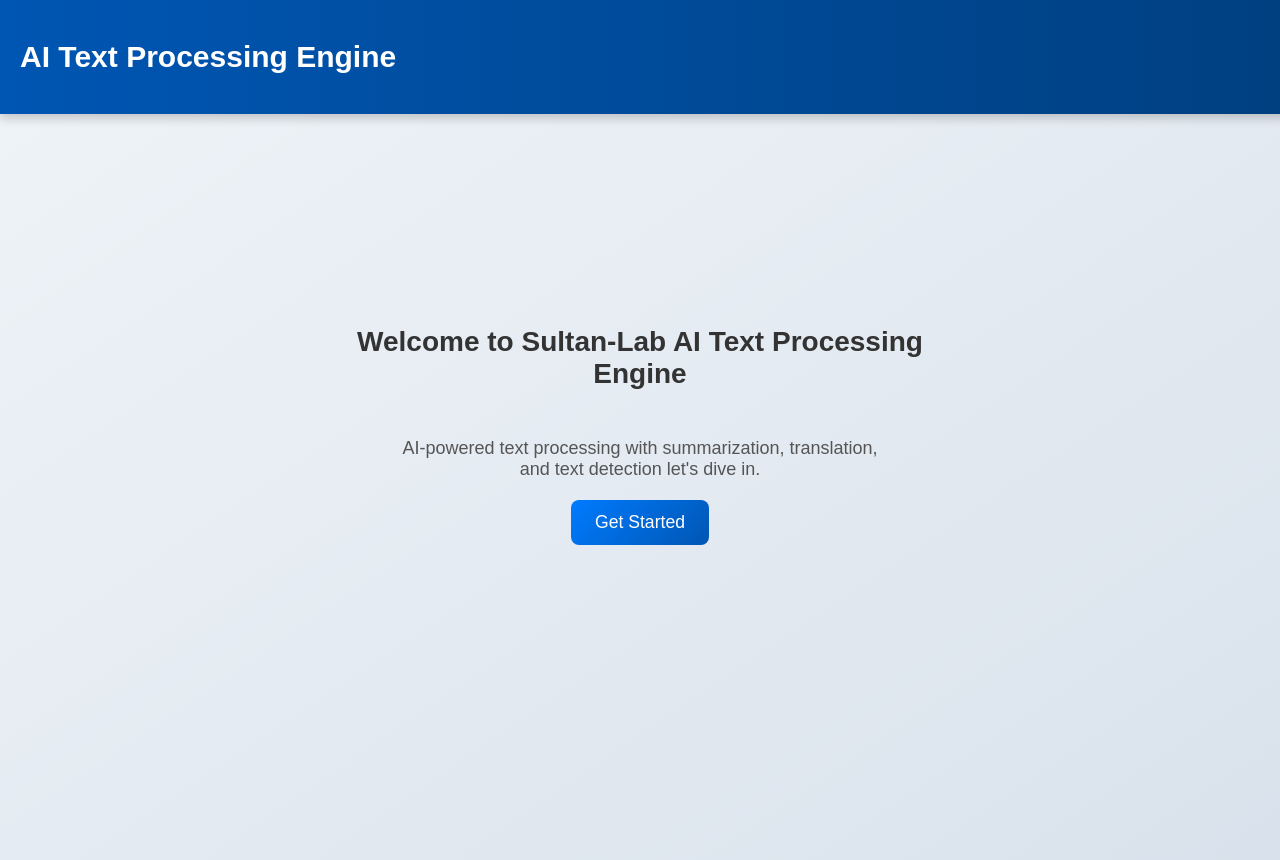
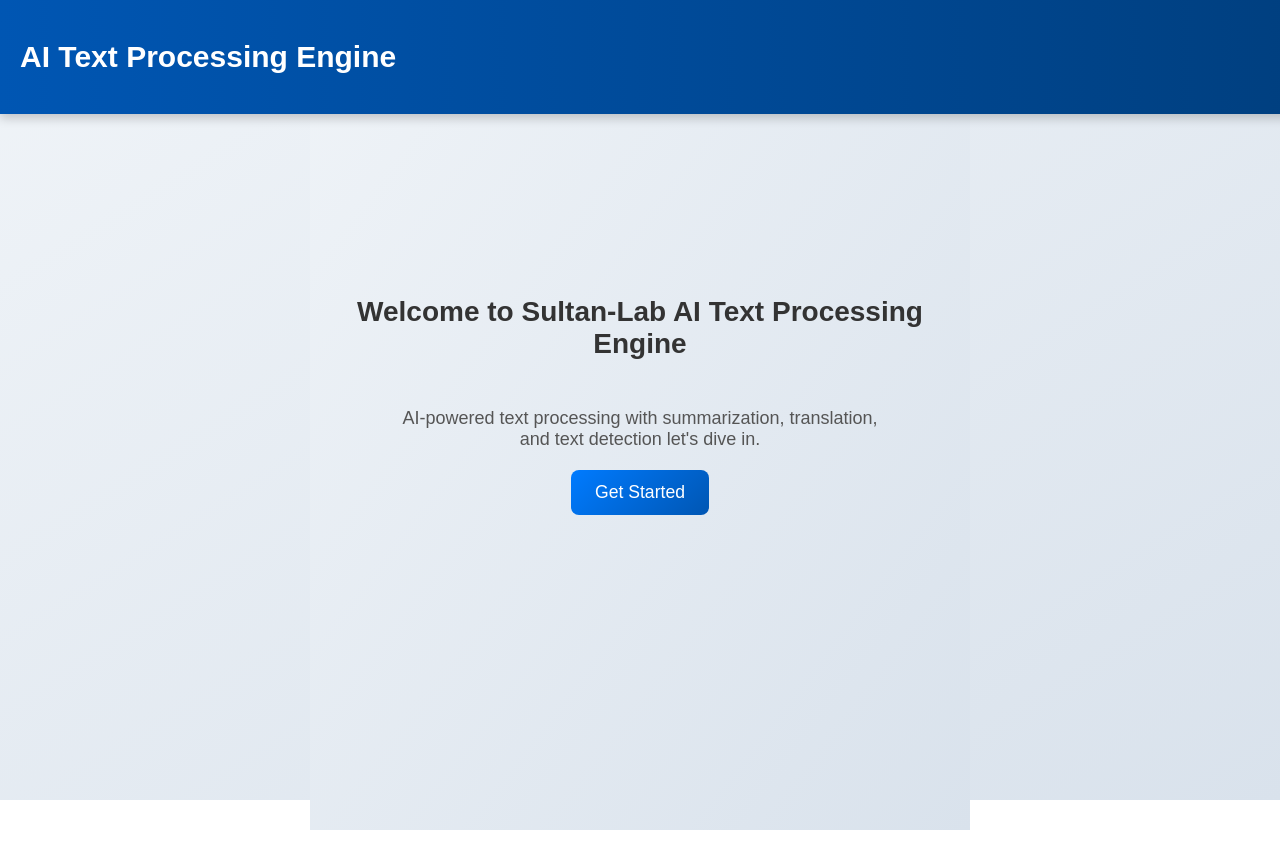
Before and after one commit to Tiolulope/hngx-stage3-AI-Powered-Text-Processing-App, a React (Vite) app: page / in a window 1280 px wide. After the commit the page ends 830 px from the top, so only its background shows below. Built offline with nearby package versions, Linux system fonts and the light colour scheme.

Commit message:
new fixes again

```diff
--- a/package.json
+++ b/package.json
@@ -13,7 +13,7 @@
     "react": "^19.0.0",
     "react-dom": "^19.0.0",
     "react-icons": "^5.4.0",
-    "react-router-dom": "^7.1.5"
+    "react-router-dom": "^7.2.0"
   },
   "devDependencies": {
     "@eslint/js": "^9.19.0",
--- a/src/App.jsx
+++ b/src/App.jsx
@@ -7,11 +7,13 @@
 const App = () => {
     return (
         <Router>
-            <Navbar />
-            <Routes>
-                <Route path="/" element={<WelcomePage />} />
-                <Route path="/chat" element={<ChatInterface />} />
-            </Routes>
+            <div className="app-container">
+                <Navbar />
+                <Routes>
+                    <Route path="/" element={<WelcomePage />} />
+                    <Route path="/chat" element={<ChatInterface />} />
+                </Routes>
+            </div>
         </Router>
     );
 }
--- a/src/main.jsx
+++ b/src/main.jsx
@@ -1,8 +1,8 @@
 import { StrictMode } from 'react'
 import { createRoot } from 'react-dom/client'
-// import './index.css'
 import App from './App.jsx'
 import "./styles.css"
+
 
 createRoot(document.getElementById('root')).render(
   <StrictMode>
```
Also changed, not shown: 1 other file (tests, documents, lock files or other folders).
